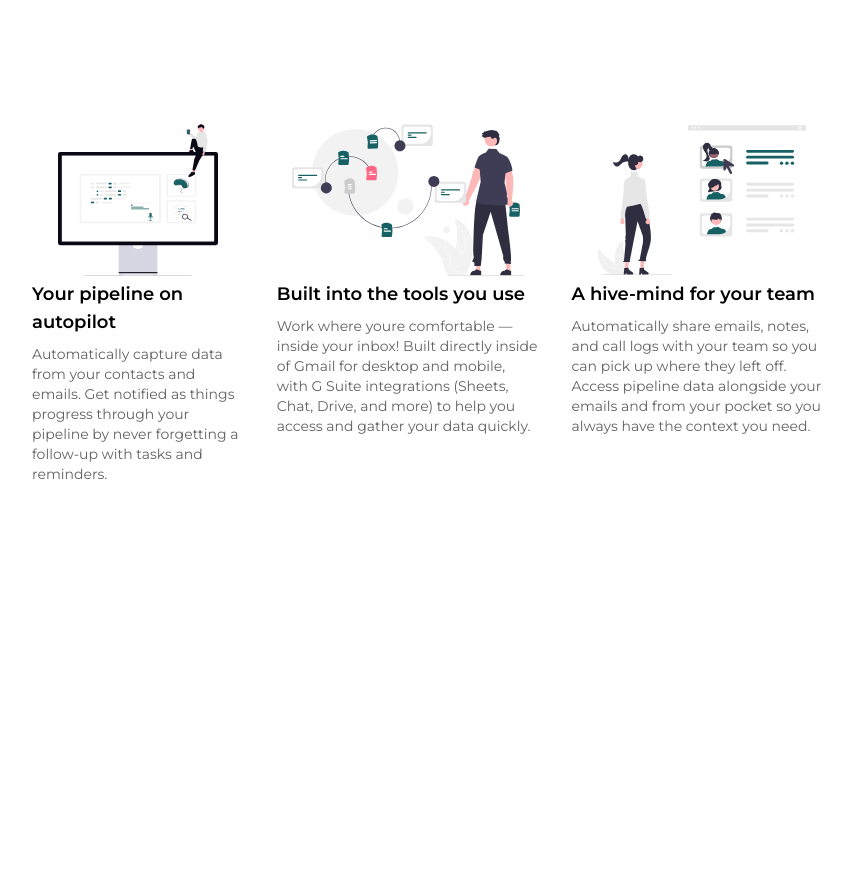
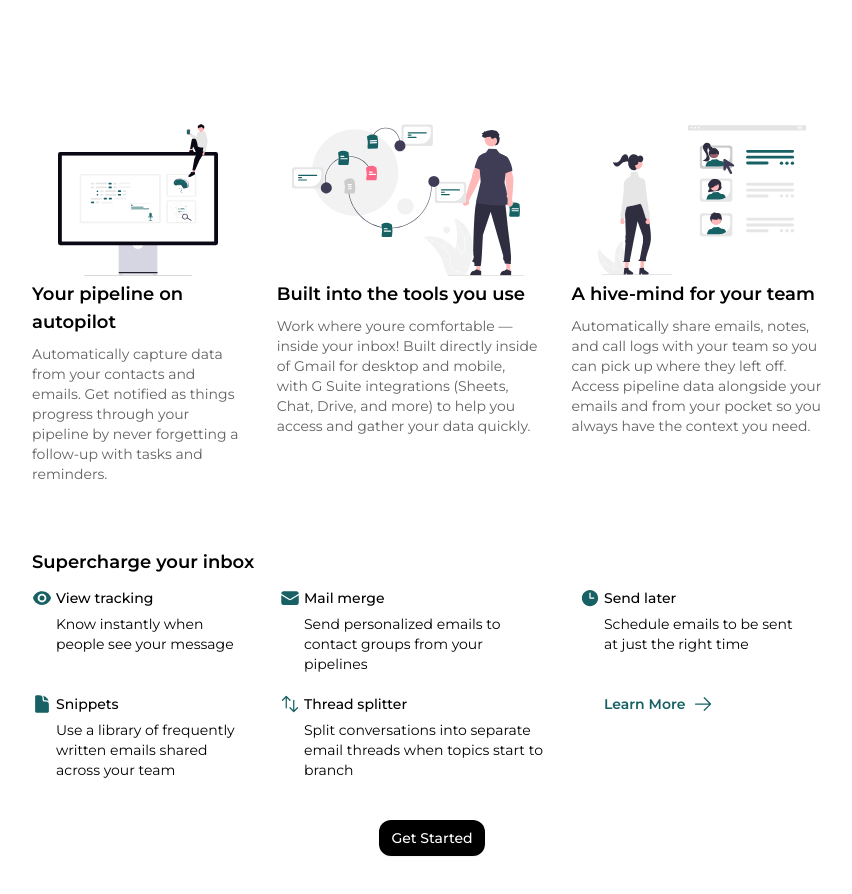
Before and after one commit to aayushcyy/bytely, a Next.js app: page / in a window 1280 px wide. Shown: the part 1400-2294 px from the top of the page, without its empty margins (208-1060 px from the left). Built offline with nearby package versions, Linux system fonts and the light colour scheme.

Commit message:
complete 3rd section part 2

```diff
--- a/app/Component/Section3.jsx
+++ b/app/Component/Section3.jsx
@@ -3,14 +3,24 @@ import Automation from "../../public/automation.svg";
 import Team from "../../public/team.svg";
 import Tool from "../../public/tools.svg";
 import Image from "next/image";
+import {
+  EyeIcon,
+  EnvelopeIcon,
+  ClockIcon,
+  DocumentIcon,
+  ArrowsUpDownIcon,
+  ArrowRightIcon,
+} from "@heroicons/react/24/solid";
+import { ButtonDemo } from "./Button";
+import Link from "next/link";
 
 export default function Section3() {
   return (
-    <div className="w-full h-screen relative px-60">
+    <div className="w-full h-screen relative px-60 flex flex-col gap-16">
       <div className="flex flex-unwrap gap-8">
         <div className="flex flex-col">
           <div className="flex justify-center h-40">
-            <Image src={Automation} className="w-40 h-auto" />
+            <Image alt="" src={Automation} className="w-40 h-auto" />
           </div>
           <div className="flex flex-col gap-2">
             <p className="text-lg font-semibold">Your pipeline on autopilot</p>
@@ -23,7 +33,7 @@ export default function Section3() {
         </div>
         <div className="flex flex-col">
           <div className="flex justify-center h-40">
-            <Image src={Tool} className="w-58 h-auto" />
+            <Image alt="" src={Tool} className="w-58 h-auto" />
           </div>
           <div className="flex flex-col gap-2">
             <p className="text-lg font-semibold">
@@ -39,7 +49,7 @@ export default function Section3() {
         </div>
         <div className="flex flex-col">
           <div className="flex justify-center h-40">
-            <Image src={Team} className="w-52 h-auto" />
+            <Image alt="" src={Team} className="w-52 h-auto" />
           </div>
           <div className="flex flex-col gap-2">
             <p className="text-lg font-semibold">A hive-mind for your team</p>
@@ -52,8 +62,85 @@ export default function Section3() {
           </div>
         </div>
       </div>
-      <div></div>
-      <div></div>
+      {/* features */}
+      <div className="flex flex-col gap-3">
+        <div>
+          <p className="text-lg font-semibold">Supercharge your inbox</p>
+        </div>
+        <div className="gap-x-8 gap-y-5 flex flex-wrap w-full text-sm">
+          <div className="flex w-[27%] gap-1">
+            <div>
+              <EyeIcon className="size-5" color="#176164" />
+            </div>
+            <div className="flex flex-col font-medium gap-1.5">
+              <p className="">View tracking</p>
+              <p className="font-normal">
+                Know instantly when people see your message
+              </p>
+            </div>
+          </div>
+          <div className="flex w-[33.5%] gap-1">
+            <div>
+              <EnvelopeIcon className="size-5" color="#176164" />
+            </div>
+            <div className="flex flex-col font-medium gap-1.5">
+              <p className="">Mail merge</p>
+              <p className="font-normal">
+                Send personalized emails to contact groups from your pipelines
+              </p>
+            </div>
+          </div>
+          <div className="flex w-[27%] gap-1">
+            <div>
+              <ClockIcon className="size-5" color="#176164" />
+            </div>
+            <div className="flex flex-col font-medium gap-1.5">
+              <p className="">Send later</p>
+              <p className="font-normal">
+                Schedule emails to be sent at just the right time
+              </p>
+            </div>
+          </div>
+          <div className="flex w-[27%] gap-1">
+            <div>
+              <DocumentIcon className="size-5" color="#176164" />
+            </div>
+            <div className="flex flex-col font-medium gap-1.5">
+              <p>Snippets</p>
+              <p className="font-normal">
+                Use a library of frequently written emails shared across your
+                team
+              </p>
+            </div>
+          </div>
+          <div className="flex w-[33.5%] gap-1">
+            <div>
+              <ArrowsUpDownIcon className="size-5" color="#176164" />
+            </div>
+            <div className="flex flex-col font-medium gap-1.5">
+              <p>Thread splitter</p>
+              <p className="font-normal">
+                Split conversations into separate email threads when topics
+                start to branch
+              </p>
+            </div>
+          </div>
+          <div>
+            <Link
+              href={"/"}
+              className="flex pl-6 text-[#176164] font-semibold gap-2"
+            >
+              Learn More <ArrowRightIcon className="size-5" color="#176164" />
+            </Link>
+          </div>
+        </div>
+        <div className="w-full flex justify-center mt-7">
+          <ButtonDemo
+            className="px-3 py-1 bg-black text-white rounded-xl cursor-pointer hover:bg-[#000000e4] ease-in-out duration-300"
+            text="Get Started"
+          />
+        </div>
+      </div>
     </div>
   );
 }
--- a/package.json
+++ b/package.json
@@ -15,6 +15,7 @@
     "@shadcn/ui": "^0.0.4",
     "class-variance-authority": "^0.7.1",
     "clsx": "^2.1.1",
+    "embla-carousel-react": "^8.6.0",
     "lucide-react": "^0.503.0",
     "next": "15.3.1",
     "react": "^19.0.0",
```
Also changed, not shown: 1 other file (tests, documents, lock files or other folders).
